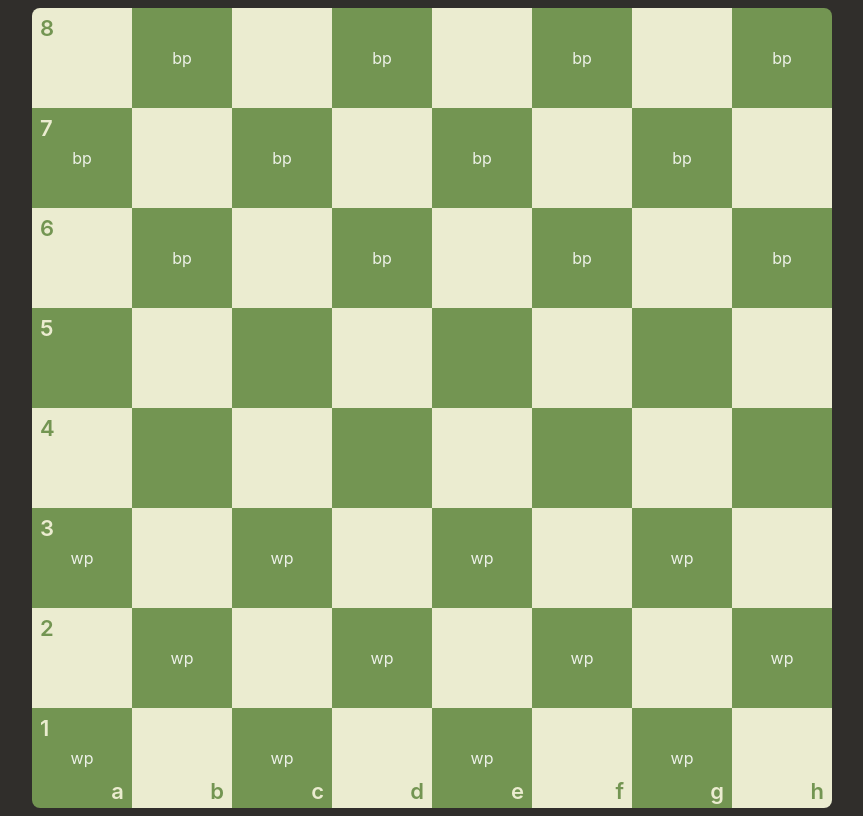
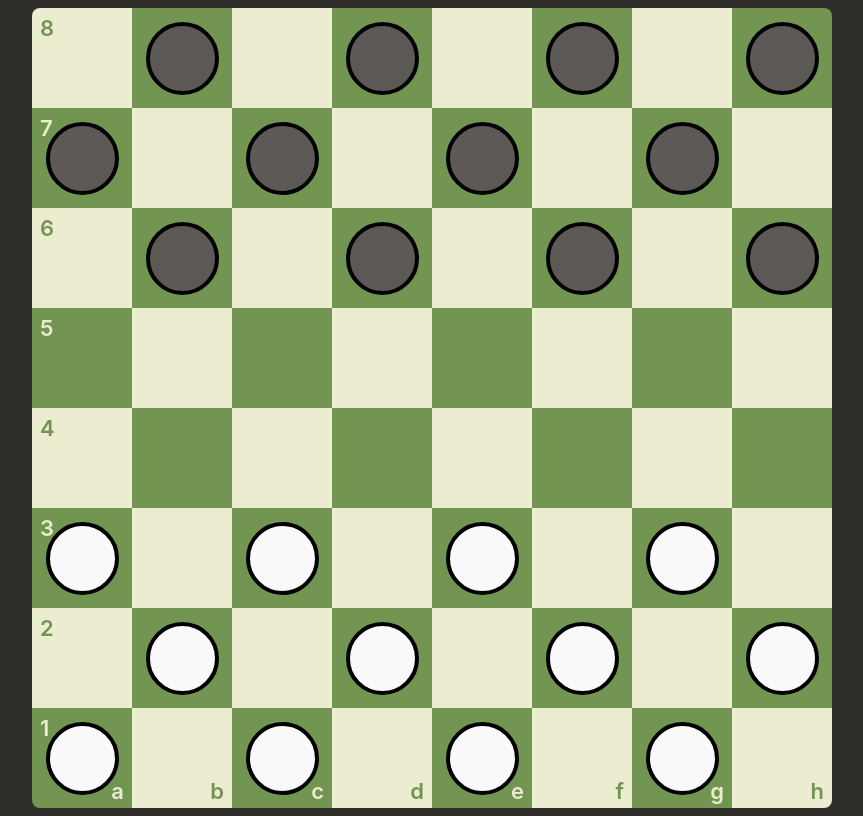
Before and after one commit to m0nt34/Checkers_react, a React (Vite) app in the folder client/: page / in a window 1280 px wide. Shown: the whole page, without its empty margins (208-1071 px from the left). Built offline with nearby package versions, Linux system fonts and the light colour scheme.

Commit message:
Movable pieces

```diff
--- a/client/src/Components/Board/Piece.jsx
+++ b/client/src/Components/Board/Piece.jsx
@@ -1,19 +1,27 @@
-import React from 'react'
+import React from "react";
+import style from "./board.module.css";
+const Piece = ({ pc, rank, file }) => {
+  const onDragStart = (e) => {
 
-const Piece = ({ pc }) => {
+    e.dataTransfer.setData("text/plain", `${pc},${rank},${file}`);
+
+  };
   return (
     <>
-      {pc === '' ? (
-        <div></div>
+      {pc === "bp" ? (
+        <div
+          className={style.black_b}
+          draggable="true"
+          onDragStart={(e) => onDragStart(e)}
+        ></div>
       ) : (
-        pc==='bp'?(
-          <div>bp</div>
-        ):(
-          <div>wp</div>
-        )
-
+        <div
+          className={style.white_b}
+          draggable="true"
+          onDragStart={(e) => onDragStart(e)}
+        ></div>
       )}
     </>
   );
-}
-export default Piece
+};
+export default Piece;
--- a/client/src/Components/Board/Pieces.jsx
+++ b/client/src/Components/Board/Pieces.jsx
@@ -1,33 +1,68 @@
-import React from "react";
-import { SetPosition } from "./SetPosition";
+import React, { useReducer, useRef, useState } from "react";
+import { SetPosition, CopyPosition } from "./SetPosition";
 import Piece from "./Piece";
 const Pieces = () => {
-  const position = SetPosition();
-  console.log(position);
+  const ref = useRef(null);
+  const [position, setPosition] = useState(SetPosition());
+  const [curPc, setCurPc] = useState({
+    pc: null,
+    rank: null,
+    file: null,
+  });
+
+  const calculateCoords = (e) => {
+    const { width, left, top } = ref.current.getBoundingClientRect();
+
+    const size = width / 8;
+    const y = Math.floor((e.clientX - left) / size);
+    const x = Math.floor((e.clientY - top) / size);
+    return { x, y };
+  };
   return (
     <div
+      ref={ref}
       style={{
         position: "absolute",
         display: "grid",
         gridTemplateColumns: " repeat(8,100px)",
         gridTemplateRows: " repeat(8,100px)",
       }}
+      onDragStart={(e) => {
+        const [pc, rank, file] = e.dataTransfer.getData("text").split(",");
+        setCurPc({
+          pc:pc,
+          rank:rank,
+          file:file
+        })
+
+      }}
+      onDragEnd={(e) => {
+        const newPosition = CopyPosition(position)
+
+        newPosition[curPc.rank][curPc.file] = '';
+
+        const { x, y } = calculateCoords(e);
+        newPosition[x][y] = curPc.pc;
+        setPosition(newPosition)
+      }}
     >
       {position.map((a, i) => {
         return a.map((b, j) => {
-          return (
+          return b ? (
             <div
               key={i + " " + j}
               style={{
                 display: "flex",
                 alignItems: "center",
                 justifyContent: "center",
-                height:100,
-                width:100
+                height: 100,
+                width: 100,
               }}
             >
-              <Piece pc={b}/>
+              <Piece pc={b} rank={i} file={j} />
             </div>
+          ) : (
+            <div key={i + " " + j}></div>
           );
         });
       })}
--- a/client/src/Components/Board/SetPosition.jsx
+++ b/client/src/Components/Board/SetPosition.jsx
@@ -3,16 +3,28 @@ export const SetPosition = () => {
     .fill("")
     .map(() => new Array(8).fill(""));
 
-  for (let i = 0; i < 8; i+=2) {
+  for (let i = 0; i < 8; i += 2) {
     position[1][i] = "bp";
     position[5][i] = "wp";
     position[7][i] = "wp";
   }
-  for (let i = 1; i < 8; i+=2) {
+  for (let i = 1; i < 8; i += 2) {
     position[0][i] = "bp";
     position[2][i] = "bp";
     position[6][i] = "wp";
   }
 
-  return position
+  return position;
 };
+
+export const CopyPosition = (position) => {
+  const newPosition = Array(8)
+    .fill("")
+    .map(() => new Array(8).fill(""));
+  for (let i = 0; i < 8; i++) {
+    for (let j = 0; j < 8; j++) {
+      newPosition[i][j] = position[i][j];
+    }
+  }
+  return newPosition;
+};
--- a/client/src/Components/Board/board.module.css
+++ b/client/src/Components/Board/board.module.css
@@ -11,3 +11,24 @@
   justify-content: center;
   height: 100px;
 }
+
+.white_b{
+  height:65%;
+  width:65%;
+  border-radius: 999px;
+  border: 4px solid black;
+  background-color: var(--light_pcs);
+  cursor: pointer;
+}
+.black_b{
+  height:65%;
+  width:65%;
+  border-radius: 999px;
+  border: 4px solid black;
+  background-color: var(--dark_pcs);
+  cursor: pointer;
+}
+
+.white_b:active ,.black_b:active{
+  cursor: grab;
+}
```
